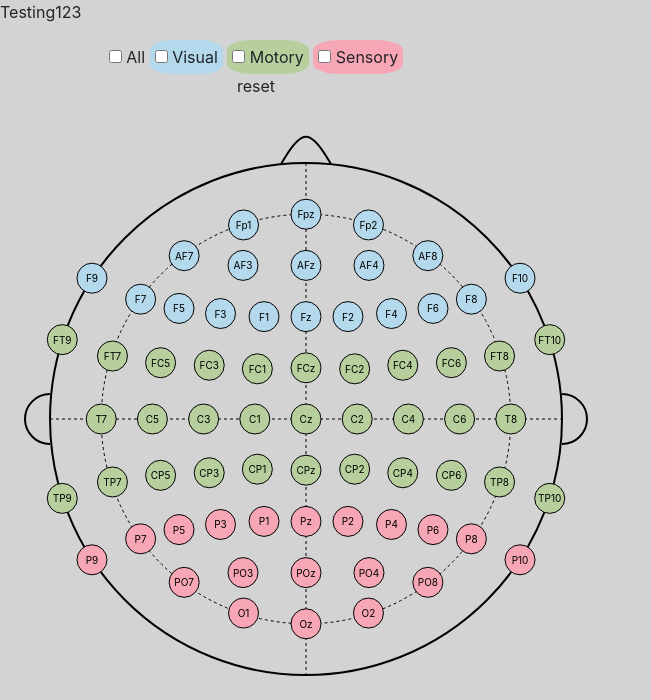
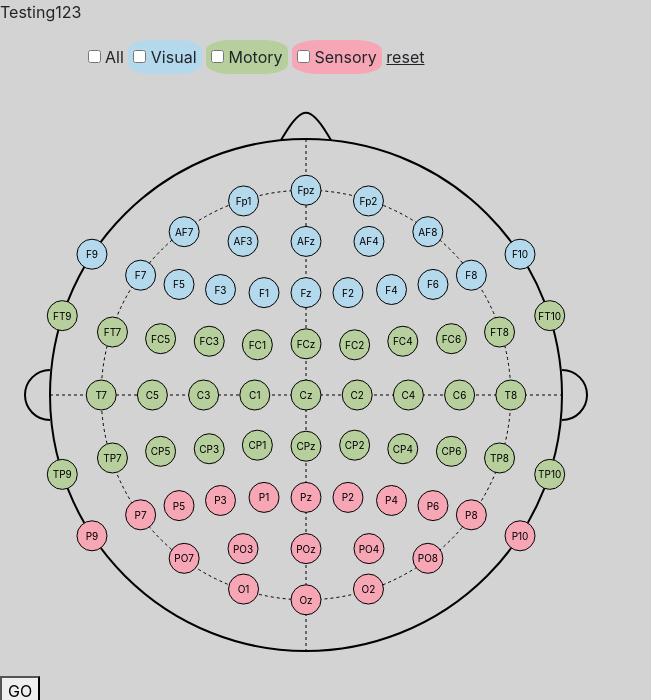
Before and after one commit to RobinDHVUB/info-vis-project, a Flask app: page / in a window 1280 px wide. Shown: the part 56-756 px from the top of the page, without its empty margins (0-651 px from the left). Run offline with Flask 2, Linux system fonts and the light colour scheme; some libraries are stand-ins or nearby versions.

Commit message:
added reset btn

```diff
--- a/webapp/static/js/index.js
+++ b/webapp/static/js/index.js
@@ -33,10 +33,10 @@
 })
 
 var manual_selection = []
-var current_selection = []
+var current_selection = d3.selectAll("#eeg-selection-container .node-group.selected")
 d3.selectAll(".eeg-input-container").on("mouseover", function(){
+    current_selection = d3.selectAll("#eeg-selection-container .node-group.selected")
     const isChecked = d3.select(this).select("input").property("checked")
-    current_selection = d3.selectAll("#eeg-selection-container .node-group.selected")
     const boxValue = d3.select(this).select("input").property("value")
     if (boxValue == 'eeg-all') {
         d3.selectAll("#eeg-selection-container .node-group").classed("selected", !isChecked)
@@ -59,7 +59,7 @@
     d3.selectAll("#eeg-selection-checkboxes input").property("checked", false)
 
     manual_selection = []
-    current_selection = []
+    current_selection = d3.selectAll("#eeg-selection-container .node-group.selected")
 })
 
 function drawEEGElectrodeSelector()
--- a/webapp/templates/index.html
+++ b/webapp/templates/index.html
@@ -20,7 +20,7 @@
             <input type="checkbox" id="eeg-sensory" name="eeg-sensory" value="eeg-sensory">
             <label for="eeg-sensory">Sensory</label>
         </div>
-        <div class="eeg-input-container eeg-reset-btn">reset</div>
+        <div class="eeg-reset-btn" style="display:inline-block; text-decoration:underline;">reset</div>
     </div>
 </div>
 <div id="emg-selection-container">
```
